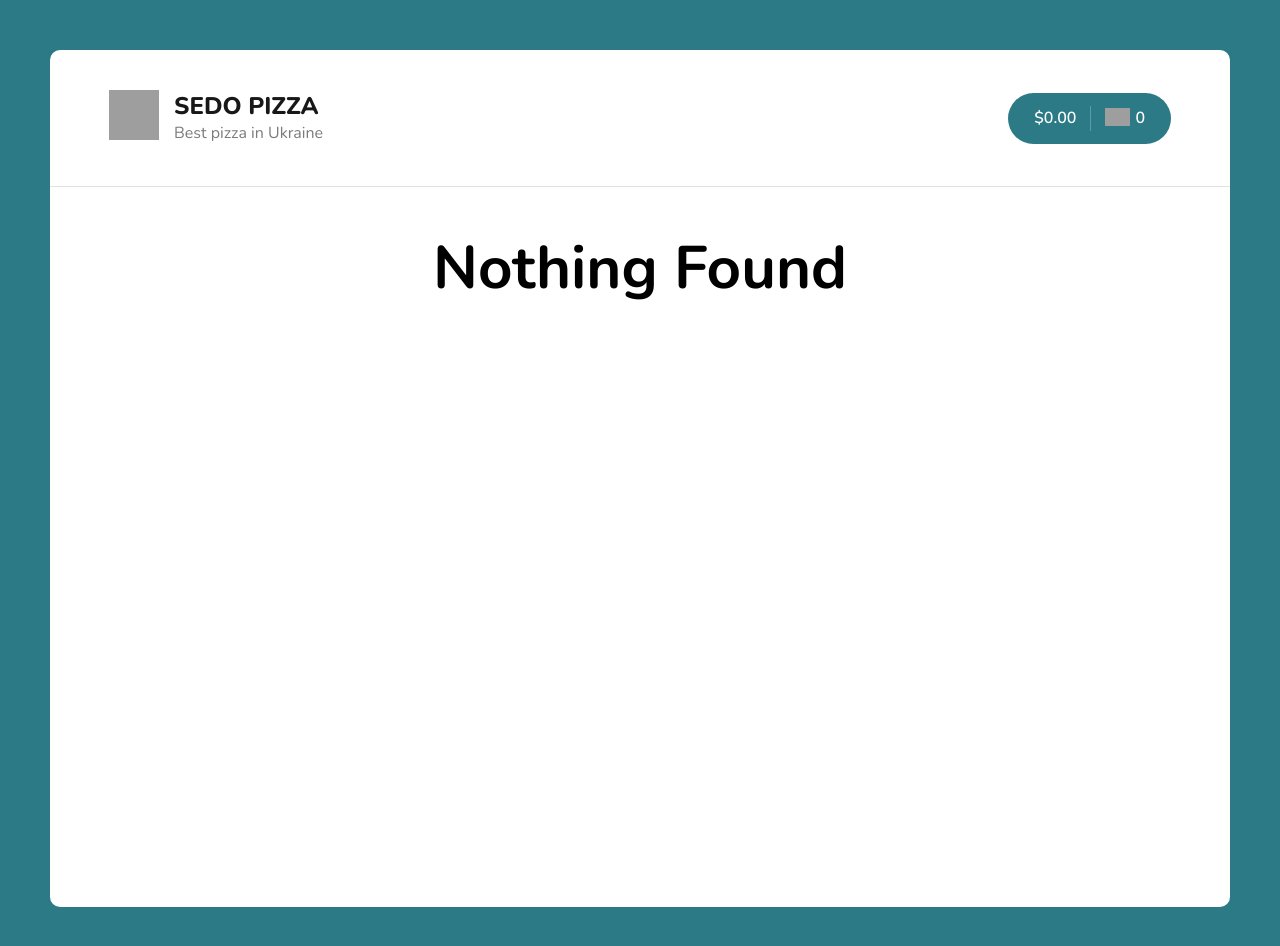
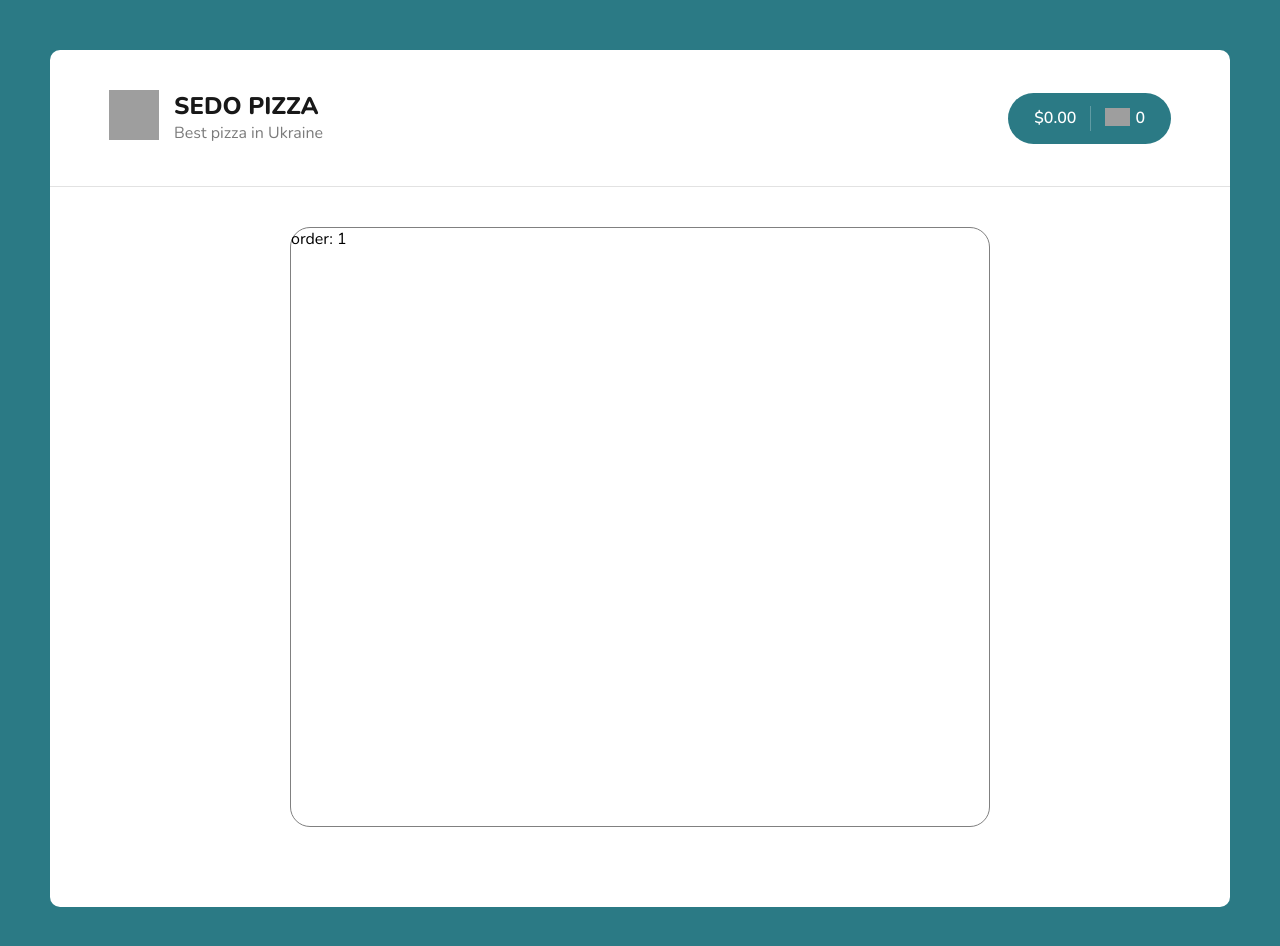
Before and after one commit to deansainer/pizzeria, a React (Create React App) app in the folder pizzeria-app/: page /orders/1 in a window 1280 px wide. Shown: the top 946 px of the page. Built offline with nearby package versions, Linux system fonts and the light colour scheme; no server answers; grey boxes are pictures that could not be loaded.

Commit message:
implemented the order component for specific order

```diff
--- a/pizzeria-app/src/App.js
+++ b/pizzeria-app/src/App.js
@@ -9,6 +9,7 @@ import Cart from "./pages/Cart";
 import Checkout from "./pages/Checkout";
 import ThankYou from "./pages/ThankYou";
 import Orders from "./pages/Orders";
+import Order from "./components/Order.tsx";
 
 
 export const PizzaContext = createContext();
@@ -42,6 +43,7 @@ function App() {
                 <Route path="/checkout" element={<Checkout/>}/>
                 <Route path="/thankyou" element={<ThankYou/>}/>
                 <Route path="/orders" element={<Orders/>}/>
+                <Route path="/orders/:orderId" element={<Order/>}/>
                 <Route path="*" element={<NotFound/>}/>
               </Routes>
             </div>
--- /dev/null
+++ b/pizzeria-app/src/components/Order.tsx
@@ -0,0 +1,32 @@
+import React, { useEffect, useState } from 'react'
+import axios from 'axios'
+import { useParams } from 'react-router-dom'
+
+
+const Order = () => {
+
+const [order, setOrder] = useState({})
+const {orderId} = useParams()
+
+async function getOrderData(orderId){
+    const response = await axios.get(`http://localhost:3001/api/orders/${orderId}`)
+    setOrder(response.data)
+    console.log(order);
+}
+
+useEffect(() => {
+    getOrderData(orderId)
+}, [orderId])
+
+console.log(order);
+
+  return (
+    <div className='order_container'>
+        <div className='order_container__order'>
+            <span>order: {orderId}</span>
+        </div>
+    </div>
+  )
+}
+
+export default Order
--- a/pizzeria-app/src/components/PizzaItem.tsx
+++ b/pizzeria-app/src/components/PizzaItem.tsx
@@ -30,7 +30,7 @@ const PizzaItem = ({item }) => {
   return (
     <div className="pizza-block-wrapper">
       <div className="pizza-block">
-        <img className="pizza-block__image" src={item.image} alt="Pizza" />
+        <img className="pizza-block__image" src={item.image} />
         <h4 className="pizza-block__title">{item.title}</h4>
         <div className="pizza-block__selector">
           <ul>
--- a/pizzeria-app/src/pages/Cart.jsx
+++ b/pizzeria-app/src/pages/Cart.jsx
@@ -50,7 +50,6 @@ const Cart = () => {
               <img
                 class="pizza-block__image"
                 src={item.image}
-                alt="Pizza"
               />
             </div>
             <div class="cart__item-info">
--- a/pizzeria-app/src/pages/Checkout.jsx
+++ b/pizzeria-app/src/pages/Checkout.jsx
@@ -58,7 +58,6 @@ const Checkout = () => {
     // post req to place an order
     await axios.post('http://localhost:3001/api/newOrder', newOrder);
   }
-
 
   return (
     <div className="checkout">
--- a/pizzeria-app/src/pages/Orders.jsx
+++ b/pizzeria-app/src/pages/Orders.jsx
@@ -1,12 +1,15 @@
 import React, { useEffect, useState } from 'react'
 import axios from 'axios'
+import { Link } from 'react-router-dom'
 
 
 const Orders = () => {
     const [orders, setOrders] = useState([])
 
+    const [isCompleted, setIsCompleted] = useState(false)
+
     async function getOrders(){
-        const response = await axios.get('http://localhost:3001/api/orders')
+        const response = await axios.get(`http://localhost:3001/api/orders?isCompleted=${isCompleted}`)
         setOrders(response.data);
     }
 
@@ -23,16 +26,16 @@ const Orders = () => {
 
     useEffect(() => {
         getOrders()
-    }, [])
+    }, [isCompleted])
 
-
+    console.log(orders);
   return (
     <div className='orders'>
-        <img className='history_icon' src='https://cdn-icons-png.flaticon.com/128/6503/6503273.png'></img>
+        <span onClick={() => setIsCompleted(!isCompleted)} className='pending_or_completed'>{isCompleted? 'completed orders' : 'pending orders'}</span>
             {orders.map((order) => (
                         <div className='orders__card'>
-                            <img onClick={() => completeOrder(order.orderid)} style={{cursor: 'pointer'}} className='orders__card__complete_icon' src='https://i.ibb.co/XFMKvdk/checked.png' alt=''></img>
-                            <span className='span1' style={{fontWeight:'bold'}}>#{order.orderid}</span>
+                            {order.iscompleted === false && <img onClick={() => completeOrder(order.orderid)} style={{cursor: 'pointer'}} className='orders__card__complete_icon' src='https://i.ibb.co/XFMKvdk/checked.png'></img>}
+                            <Link to={order.orderid}><span className='span1' style={{fontWeight:'bold'}}>#{order.orderid}</span></Link>
                             <span className='span2'>{`${order.firstname} ${order.secondname}`}</span>
                             <span className='span3'>{order.address}</span>
                             <span className='span3'>{order.city}</span>
--- a/pizzeria-app/src/scss/app.scss
+++ b/pizzeria-app/src/scss/app.scss
@@ -539,10 +539,24 @@ body {
   height: 30px;
   cursor: pointer;
   position: absolute;
-  right: 30px;
+  right: 42px;
   top: 20px;
 }
 
+.order_container{
+display: flex;
+justify-content: center;
+
+  &__order{
+    width: 700px;
+    height: 600px;
+    border-radius: 20px;
+    border: 1px solid grey;
+  }
+  span{
+    display: block;
+  }
+}
 .orders{
   display: grid;
   grid-template-columns: repeat(4, 1fr);
@@ -591,4 +605,15 @@ body {
       font-size: 15px;
     }
   }
+
+  .pending_or_completed{
+    position: absolute;
+    top: 15px;
+    right: 40px;
+    font-size: 18px;
+    color: #777777;
+    cursor: pointer;
+  }
+
+
 }
```
